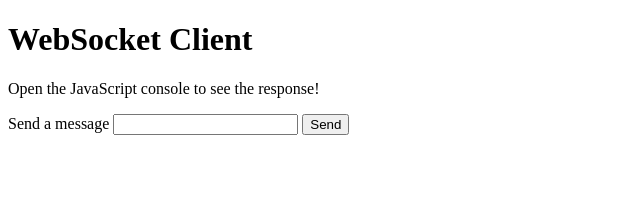
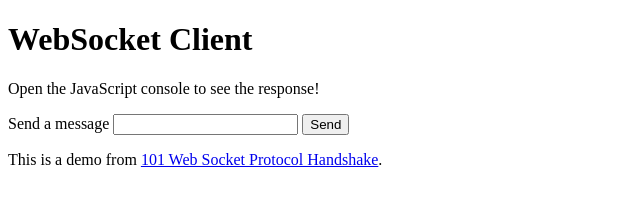
Before and after one commit to simonewebdesign/websocket-demo, a plain HTML site: page index.html in a window 1280 px wide. Shown: the whole page, without its empty margins (0-640 px from the left). Drawn offline with Linux system fonts and the light colour scheme.

Commit message:
Add link to original post

```diff
--- a/index.html
+++ b/index.html
@@ -1,17 +1,22 @@
 <!doctype html>
 <html>
 <head>
-	<meta charset="utf-8">
-	<title>WebSocket Client Demo</title>
+  <meta charset="utf-8">
+  <title>WebSocket Client Demo</title>
 </head>
 <body>
+
   <h1>WebSocket Client</h1>
   <p>Open the JavaScript console to see the response!</p>
+
   <form>
     <label for="message">Send a message</label>
     <input id="message" name="message" type="text">
     <button id="send" name="send">Send</button>
   </form>
+
   <script src="ws_client.js"></script>
+
+  <p>This is a demo from <a href="http://simonewebdesign.it/blog/101-web-socket-protocol-handshake-a-pragmatic-guide">101 Web Socket Protocol Handshake</a>.</p>
 </body>
 </html>
```
